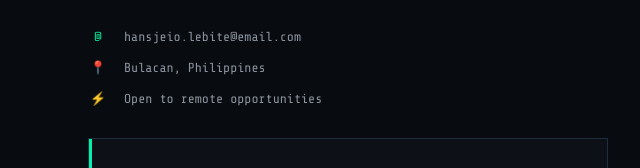
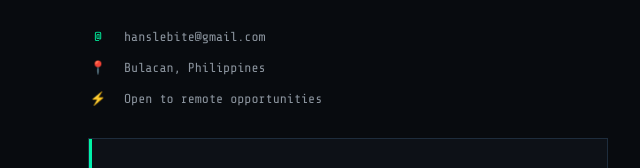
Before and after one commit to hanslebite-rgb/hanslebite-rgb.github.io, a plain HTML site: page index.html in a window 1280 px wide. Shown: the part 4732-4900 px from the top of the page, 0-640 px from the left. Drawn offline with nearby package versions, Linux system fonts and the light colour scheme.

Commit message:
Update index.html

```diff
--- a/index.html
+++ b/index.html
@@ -1034,7 +1034,7 @@
       </p>
       <div class="contact-link-item">
         <span class="icon">@</span>
-        <span>hansjeio.lebite@email.com</span>
+        <span>hanslebite@gmail.com</span>
       </div>
       <div class="contact-link-item">
         <span class="icon">📍</span>
```
